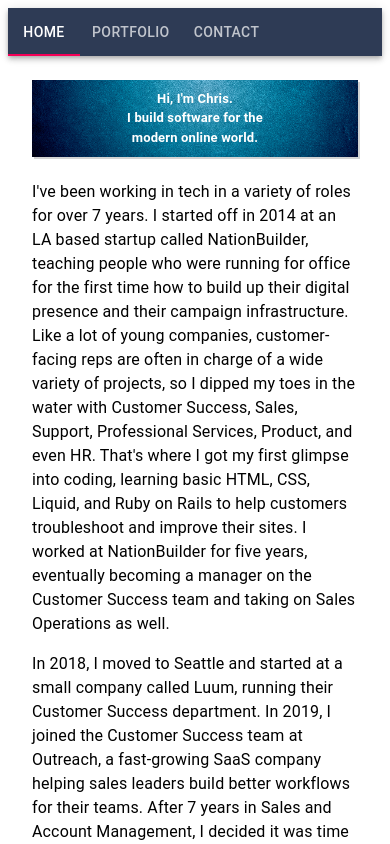
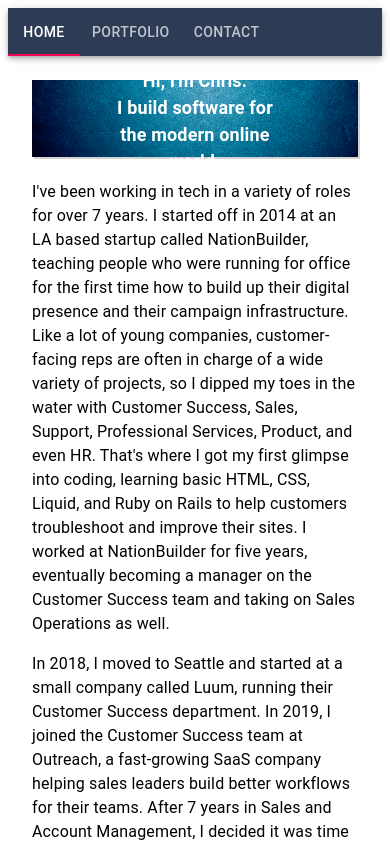
Before and after one commit to asmarcd/portfolio-21, a React (Create React App) app: page / in a window 390 px wide. Shown: the top 844 px of the page. Built offline with nearby package versions, Linux system fonts and the light colour scheme.

Commit message:
header font size tweaks

```diff
--- a/src/components/Intro/Intro.css
+++ b/src/components/Intro/Intro.css
@@ -17,15 +17,9 @@ header {
     -webkit-text-stroke: .5px black;
 }
 
-@media only screen and (max-width:800px) {
-    .headText {
-        /* font-size: x-large; */
-    }
-}
-
 @media only screen and (max-width:600px) {
     .headText {
-        font-size: 13px;
+        font-size: 18px;
         -webkit-text-stroke: 0px black;
     }
 }
```
